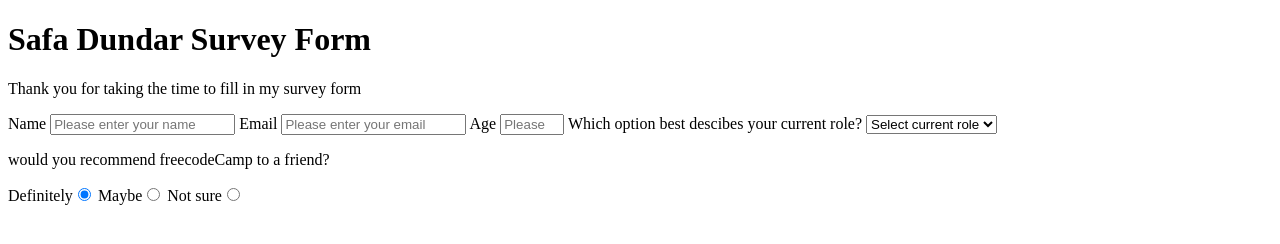
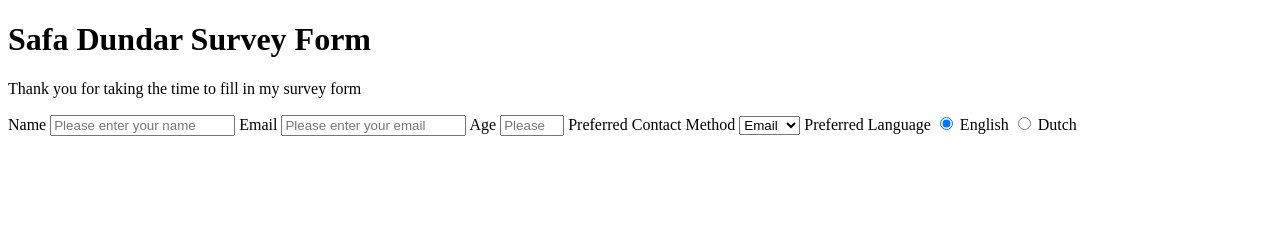
Before and after one commit to safa50/freeCodeCamp, a plain HTML site: page Responsive Web Design/Project Survey Form/index.html in a window 1280 px wide. Drawn offline with Linux system fonts and the light colour scheme.

Commit message:
Updated index.html

```diff
--- a/Responsive Web Design/Project Survey Form/index.html
+++ b/Responsive Web Design/Project Survey Form/index.html
@@ -10,23 +10,32 @@
         <h1 id="title">Safa Dundar Survey Form</h1>
         <p id="description">Thank you for taking the time to fill in my survey form</p>
         <form id="survey-form" method="post">
-            <label for="name" >Name <input id="name-label" name="name" type="text" placeholder="Please enter your name" required /></label>
-            <label for="email">Email <input id="email-label" name="email" type="email" placeholder="Please enter your email" required /></label>
-            <label for="number">Age <input id="age-label" name="age" type="number" min="13" max="120" placeholder="Please enter your age" required /></label>
-            <label for="role-option">Which option best descibes your current role?
-                <select id="dropdown" name="role">
-                    <option value="">Select current role</option>
-                    <option value="1">Student</option>
-                    <option value="2">Full Time Job</option>
-                    <option value="3">Full Time Learner</option>
-                    <option value="4">Prefer not to say</option>
-                    <option value="5">Other</option>
+            <!--Name input-->
+            <label for="name" >Name
+                <input id="name-label" name="name" type="text" placeholder="Please enter your name" required />
+            </label>
+            <!--email input-->
+            <label for="email">Email
+                <input id="email-label" name="email" type="email" placeholder="Please enter your email" required />
+            </label>
+            <!--Age input-->
+            <label for="number">Age
+                <input id="age-label" name="age" type="number" min="13" max="120" placeholder="Please enter your age" required />
+            </label>
+            <!-- Dropdown (Select) -->
+            <label for="dropdown">Preferred Contact Method
+                <select id="dropdown" name="contact-method">
+                    <option value="email">Email</option>
+                    <option value="phone">Phone</option>
                 </select>
             </label>
-            <p>would you recommend freecodeCamp to a friend?</p>
-            <label for="definity">Definitely<input id="definitely" name="definitely" type="radio" class="input-radio" checked/></label>
-            <label for="maybe">Maybe<input id="maybe" name="maybe" type="radio" class="input-radio" /></label>
-            <label for="not-sure">Not sure<input id="not-sure" name="not-sure" type="radio" class="input-radio" /></label>
+            <label>Preferred Language</label>
+            <label for="english-lan">
+                <input id="english-lan"type="radio" name="language" value="english" checked> English
+            </label>
+            <label for="dutch-lan">
+                <input id="dutch-lan" type="radio" name="language" value="dutch"> Dutch
+            </label>
         </form>
     </body>
 </html>
```
